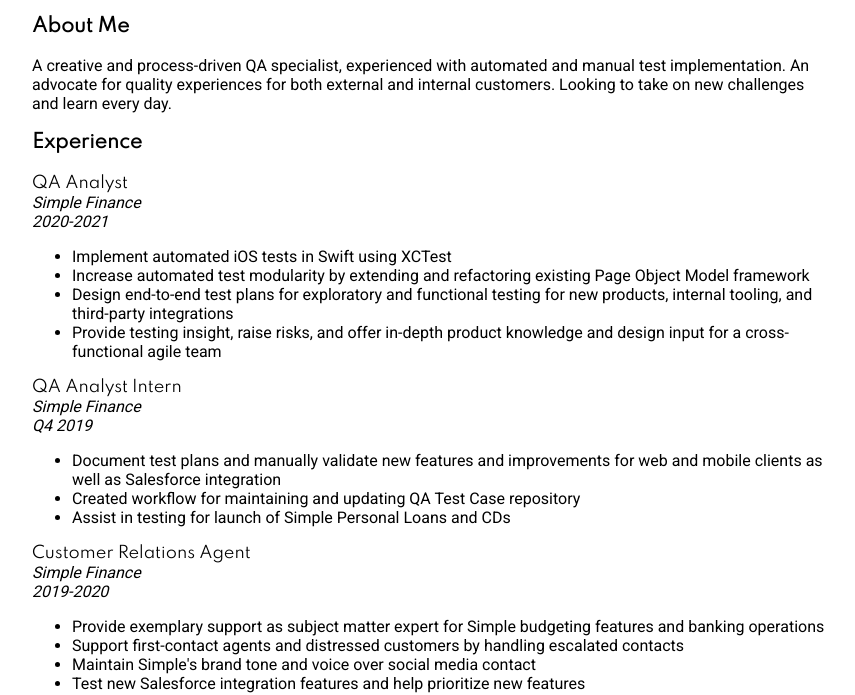
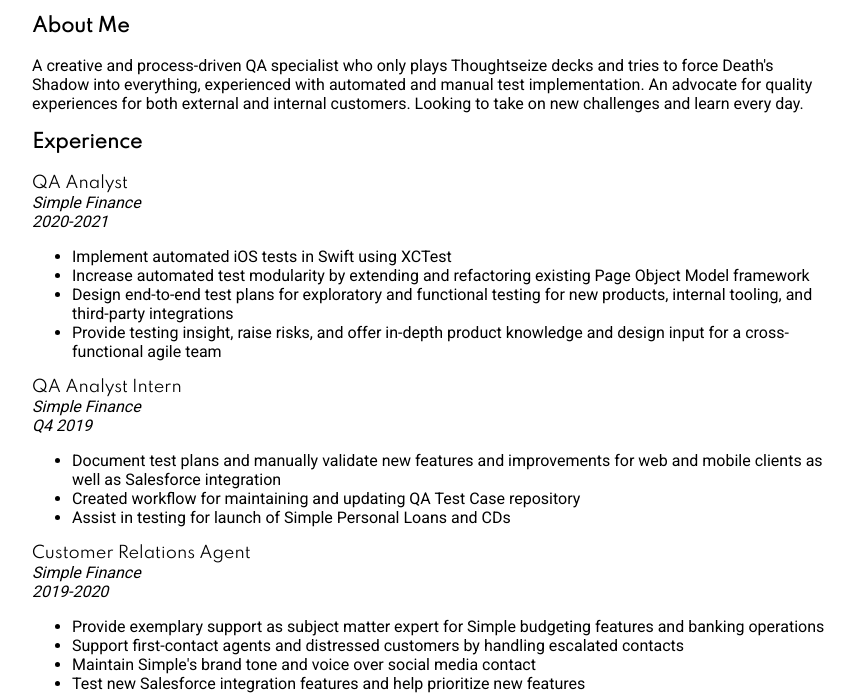
Before and after one commit to saschaagran/saschaagran.github.io, a plain HTML site: page index.html in a window 1280 px wide. Shown: the part 141-836 px from the top of the page, without its empty margins (208-1063 px from the left). Drawn offline with Linux system fonts and the light colour scheme.

Commit message:
Make "About me" more truthful

```diff
--- a/index.html
+++ b/index.html
@@ -74,7 +74,8 @@
     <div class="about-me">
         <h3>About Me</h3>
         <p>
-            A creative and process-driven QA specialist, experienced with automated and manual test implementation.
+            A creative and process-driven QA specialist who only plays Thoughtseize decks and tries to force Death's Shadow into everything,
+            experienced with automated and manual test implementation.
             An advocate for quality experiences for both external and internal customers.
             Looking to take on new challenges and learn every day.
         </p>
```
